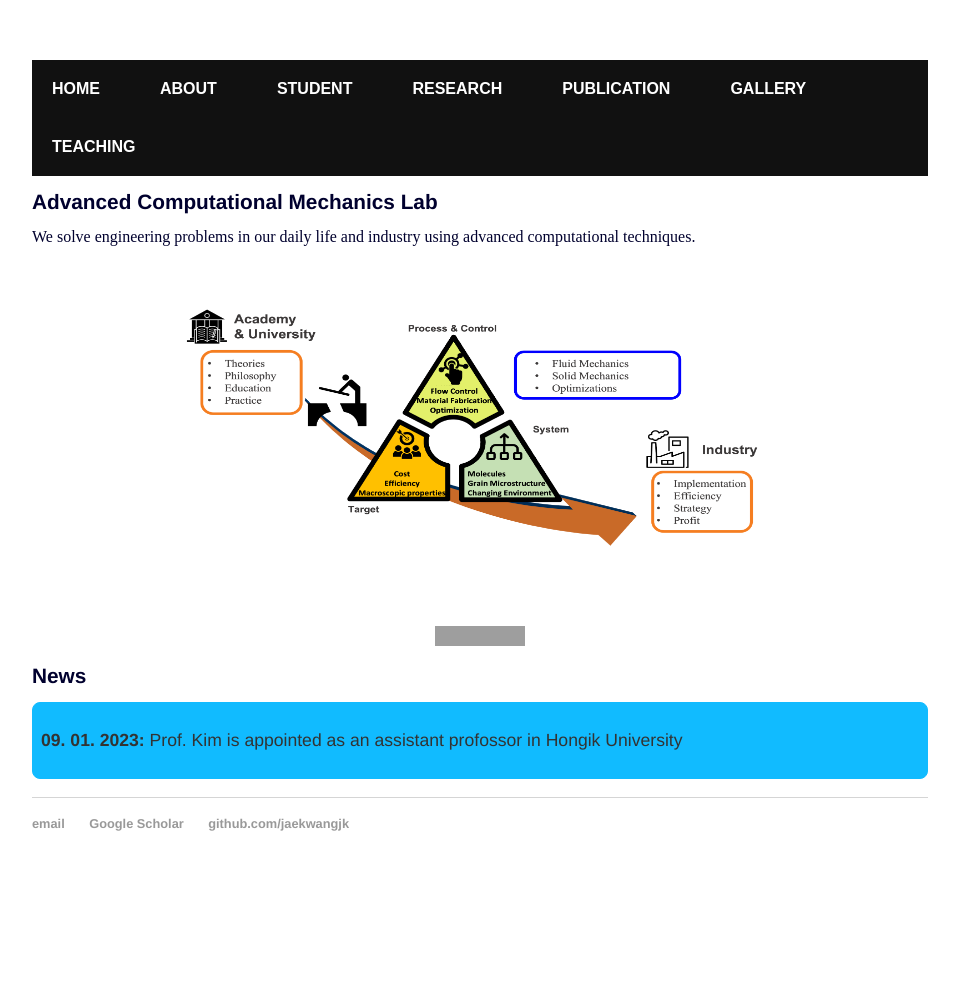
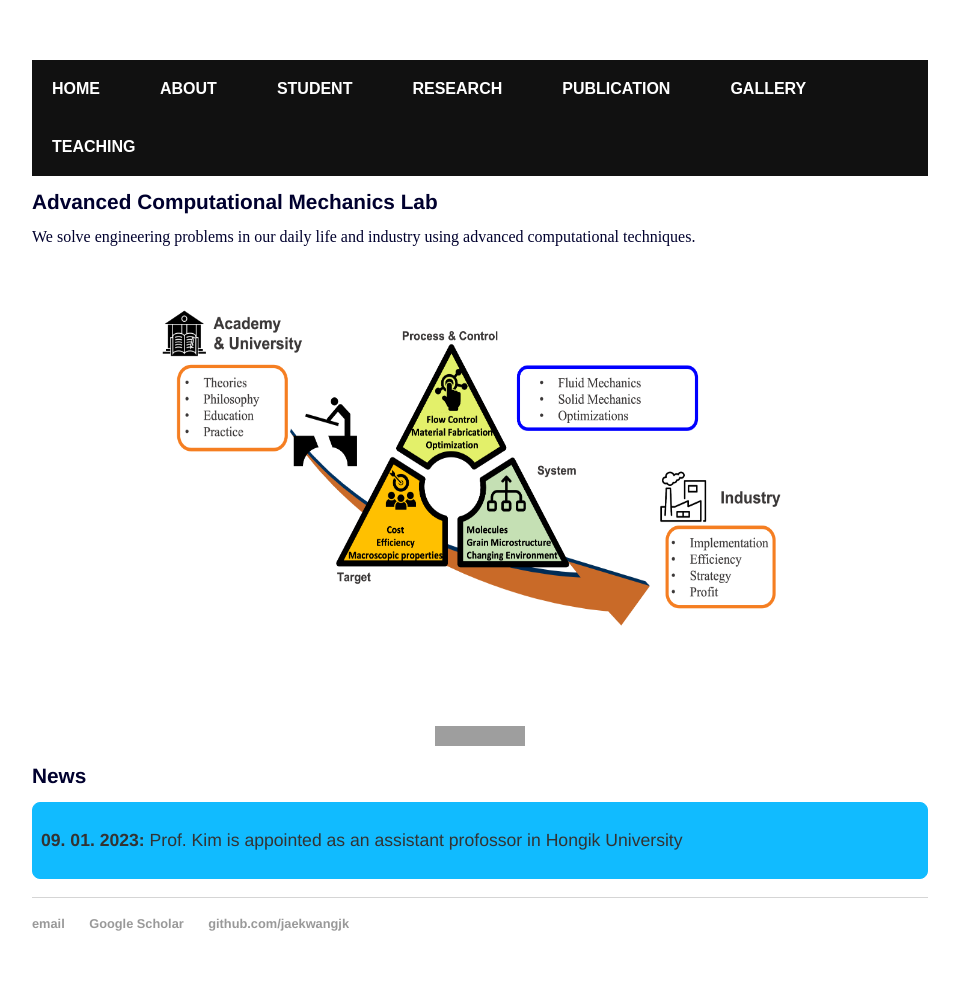
Before and after one commit to jaekwangjk/jaekwangjk.github.io, a Jekyll site: the page built from index.html, in a window 1280 px wide. Shown: the whole page, without its empty margins (160-1119 px from the left). Built offline with Jekyll 4.4.1, drawn with Linux system fonts in a browser that asks for light colours; before the commit the page ends 900 px from its top, so only the background shows below that; grey boxes are pictures that could not be loaded.

Commit message:
Update index.html

```diff
--- a/index.html
+++ b/index.html
@@ -21,7 +21,7 @@
 
 <center>
 <figure>
-<img src="pictures/overview.png" alt="My self" style="width:600px;height:300px;">
+<img src="pictures/overview.png" alt="My self" style="width:650px;height:400px;">
 </figure>
 </center>
 
```
